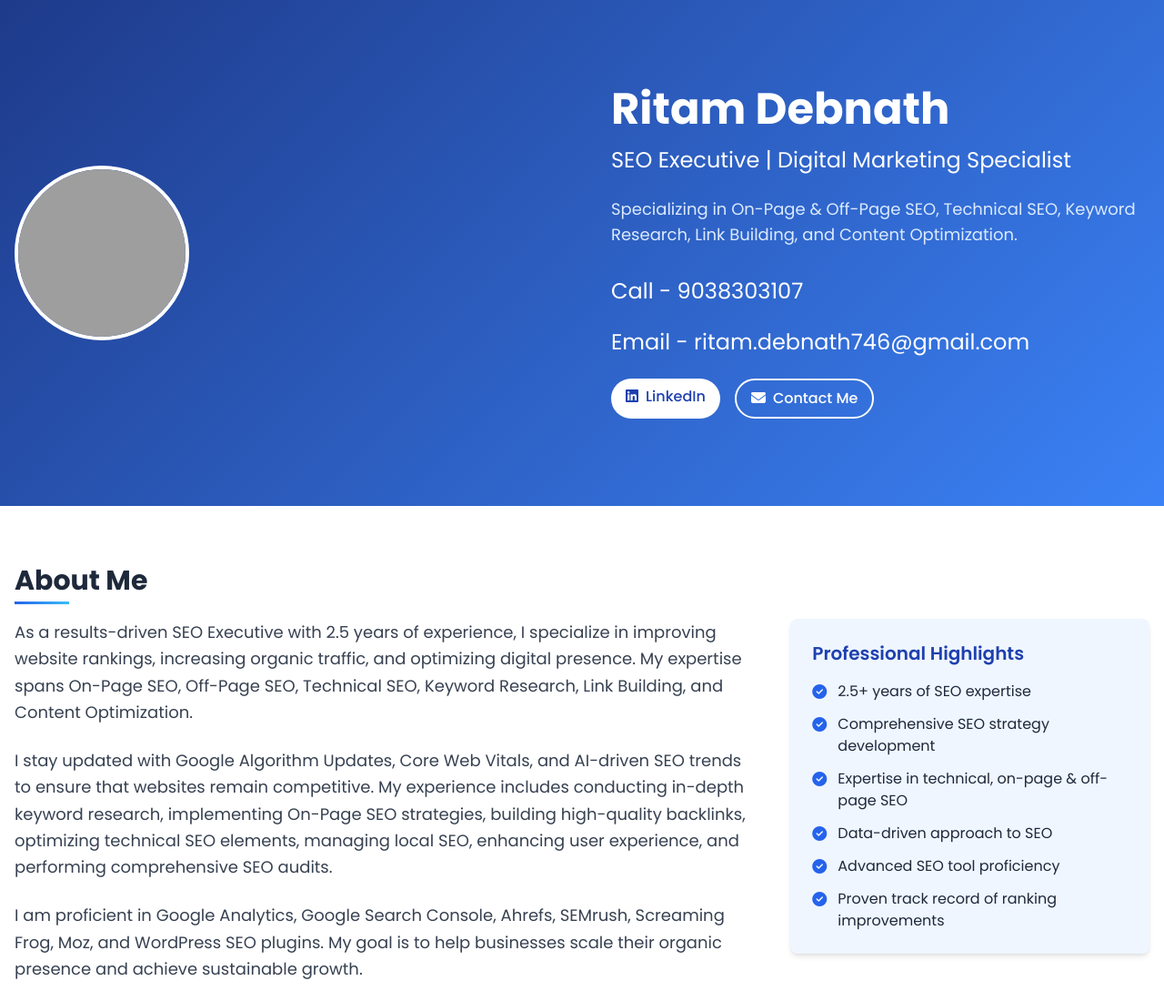
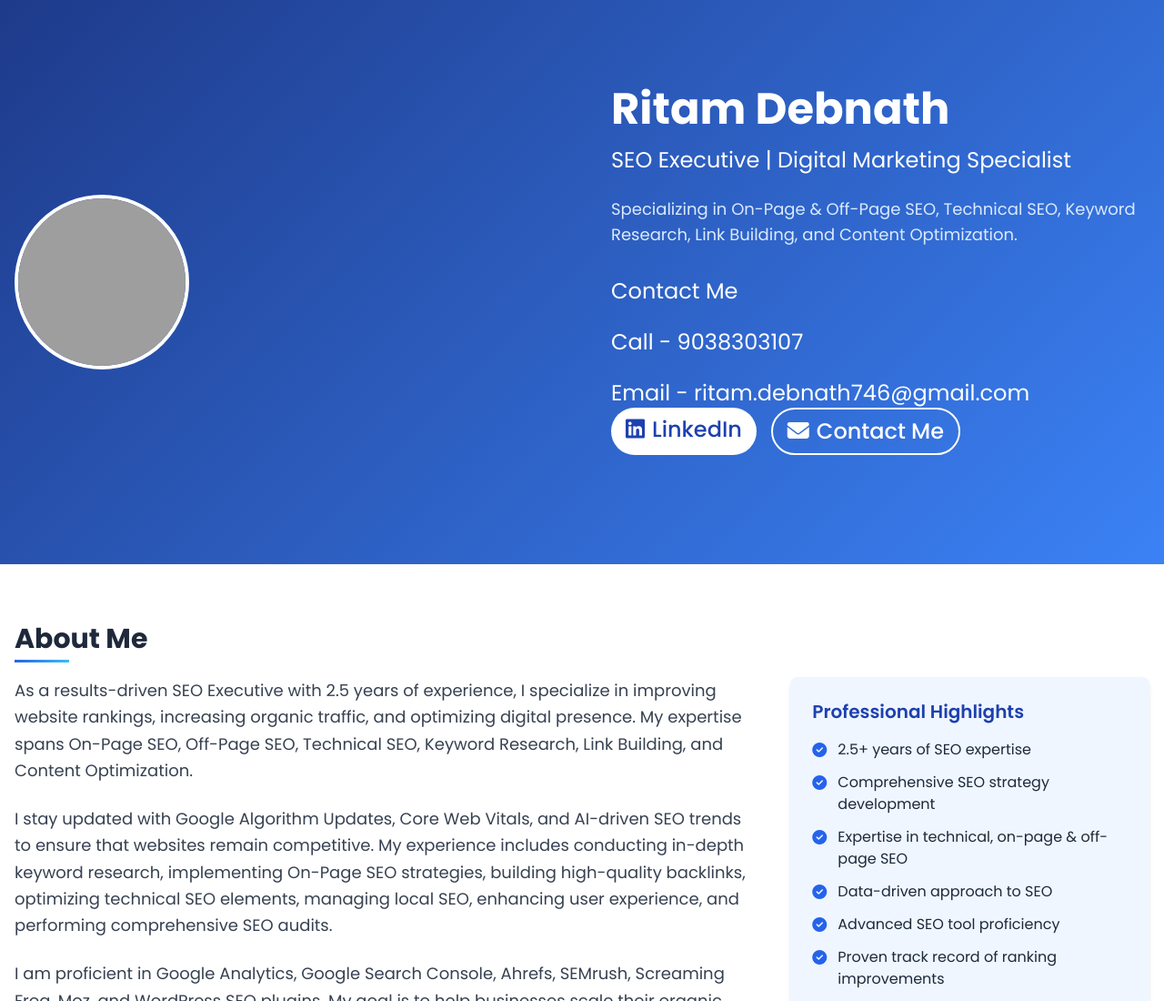
Before and after one commit to Ritam1997-sudo/Ritam-Debnath, a plain HTML site: page index.html in a window 1280 px wide. Shown: the top 1100 px of the page at 91% size. Drawn offline with nearby package versions, Linux system fonts and the light colour scheme; grey boxes are pictures that could not be loaded.

Commit message:
Update index.html

```diff
--- a/index.html
+++ b/index.html
@@ -144,9 +144,10 @@
                 <h2 class="text-xl md:text-2xl mb-6">SEO Executive | Digital Marketing Specialist</h2>
                 <p class="text-lg mb-8 text-blue-100">
                     Specializing in On-Page & Off-Page SEO, Technical SEO, Keyword Research, Link Building, and Content Optimization.
+<h2 class="text-xl md:text-2xl mb-6">Contact Me</h2>
                 </p>
-  <h3 class="text-xl md:text-2xl mb-6">Call - 9038303107</h3>
-  <h3 class="text-xl md:text-2xl mb-6">Email - ritam.debnath746@gmail.com</h3>
+  <p class="text-xl md:text-2xl mb-6">Call - 9038303107</p>
+  <h3 class="text-xl md:text-2xl mb-6">Email - ritam.debnath746@gmail.com</p>
                 <div class="flex space-x-4">
                     <a href="https://www.linkedin.com/in/ritam-debnath-179330203" target="_blank" class="bg-white text-blue-800 px-4 py-2 rounded-full font-medium hover:bg-blue-100 transition duration-300">
                         <i class="fab fa-linkedin mr-2"></i>LinkedIn
```
